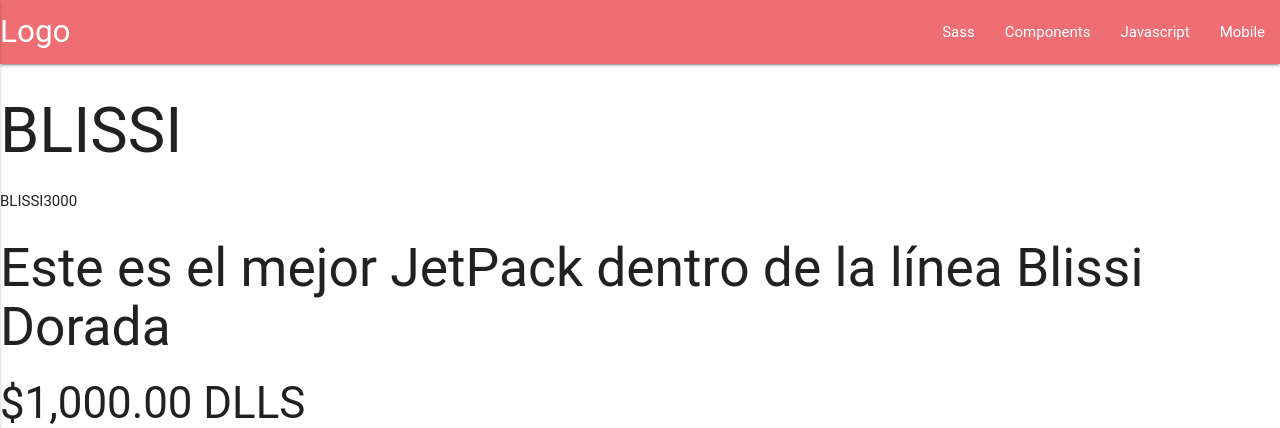
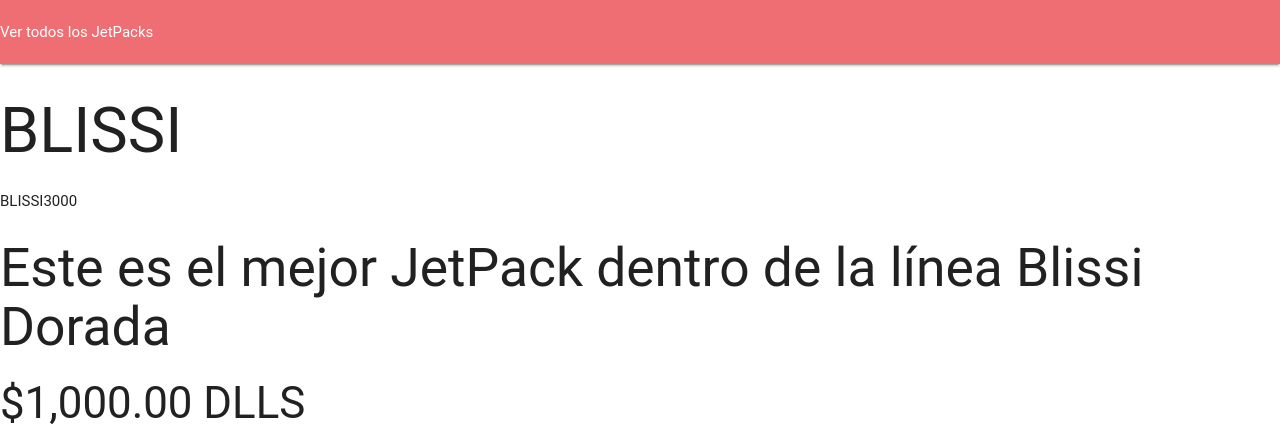
Before and after one commit to christianbos/blissicorn, a Django app: page /productos/detalle/1 in a window 1280 px wide. Shown: the top 428 px of the page. Run offline with Django 3.2, Linux system fonts and the light colour scheme; data comes from the database, SQL or seed files in the repository; some libraries are stand-ins or nearby versions; some web fonts are replaced.

Commit message:
Experimentos a Base.html

```diff
--- a/JetPack/productos/templates/base.html
+++ b/JetPack/productos/templates/base.html
@@ -18,22 +18,10 @@
     <body>
         <nav>
             <div class="nav-wrapper">
-              <a href="#!" class="brand-logo">Logo</a>
-              <a href="#" data-activates="mobile-demo" class="button-collapse"><i class="material-icons">menu</i></a>
-              <ul class="right hide-on-med-and-down">
-                <li><a href="sass.html">Sass</a></li>
-                <li><a href="badges.html">Components</a></li>
-                <li><a href="collapsible.html">Javascript</a></li>
-                <li><a href="mobile.html">Mobile</a></li>
-              </ul>
-              <ul class="side-nav" id="mobile-demo">
-                <li><a href="sass.html">Sass</a></li>
-                <li><a href="badges.html">Components</a></li>
-                <li><a href="collapsible.html">Javascript</a></li>
-                <li><a href="mobile.html">Mobile</a></li>
-              </ul>
+              <a href={% url 'productos:todos' %} class="companyname">Ver todos los JetPacks</a>
+
             </div>
-          </nav>
+        </nav>
 
         {% block content %}
 
--- a/JetPack/productos/templates/productos/todos.html
+++ b/JetPack/productos/templates/productos/todos.html
@@ -15,11 +15,11 @@
 	</head>
 
 	<body>
-		  <h1>YES</h1>
+		  <h1 align="center">JetPacks Blissicorn</h1>
 
 		  {% for product in productos %}
 			<a href="{{product.get_absolute_url}}">
-			<h4>Nombre: {{product.nombre}}</h4>
+			<h4>{{product.nombre}}</h4>
 			</a>
 			<p>Modelo: {{product.modelo}}</p>
 			<p>Descripción: {{product.descripcion}}</p>
```
